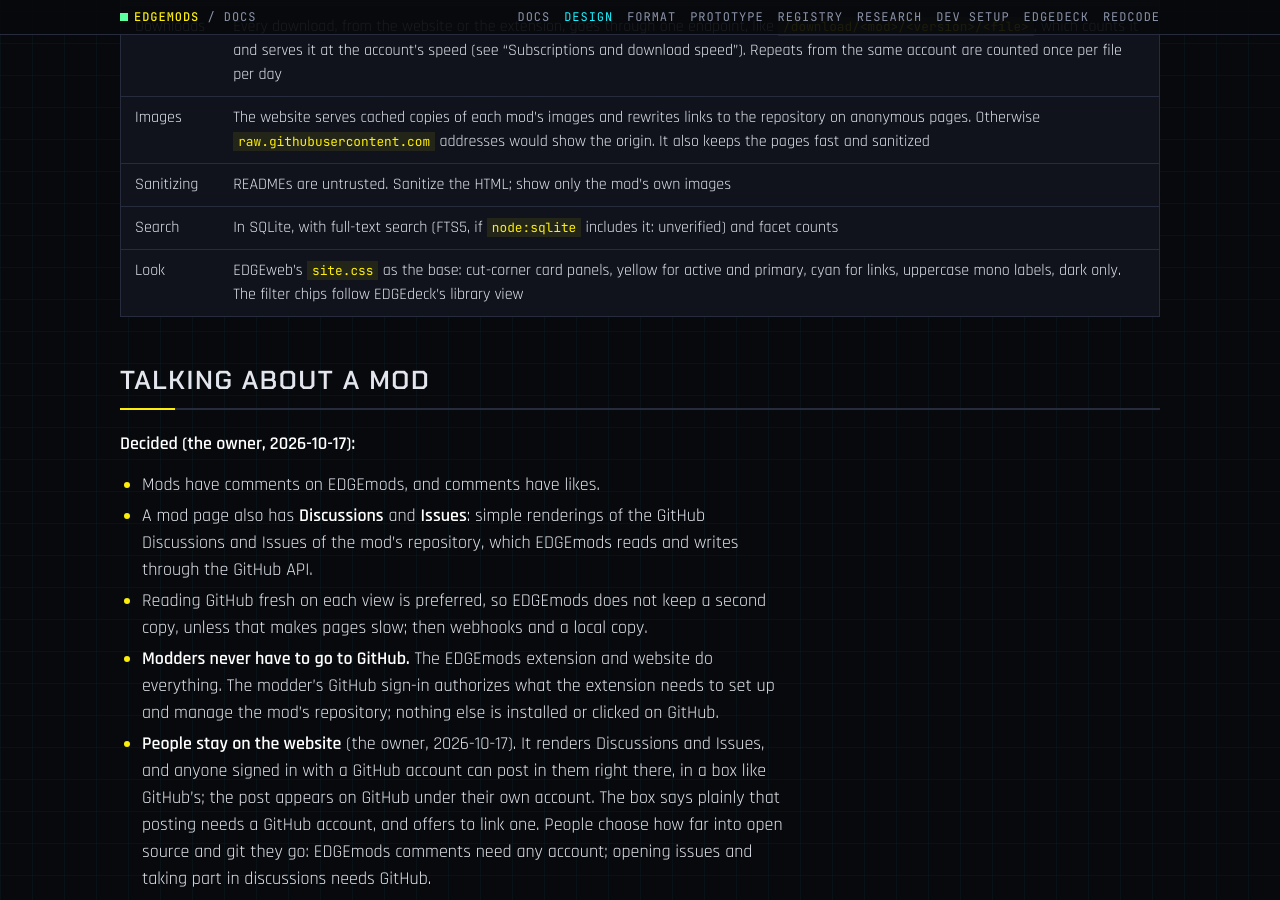
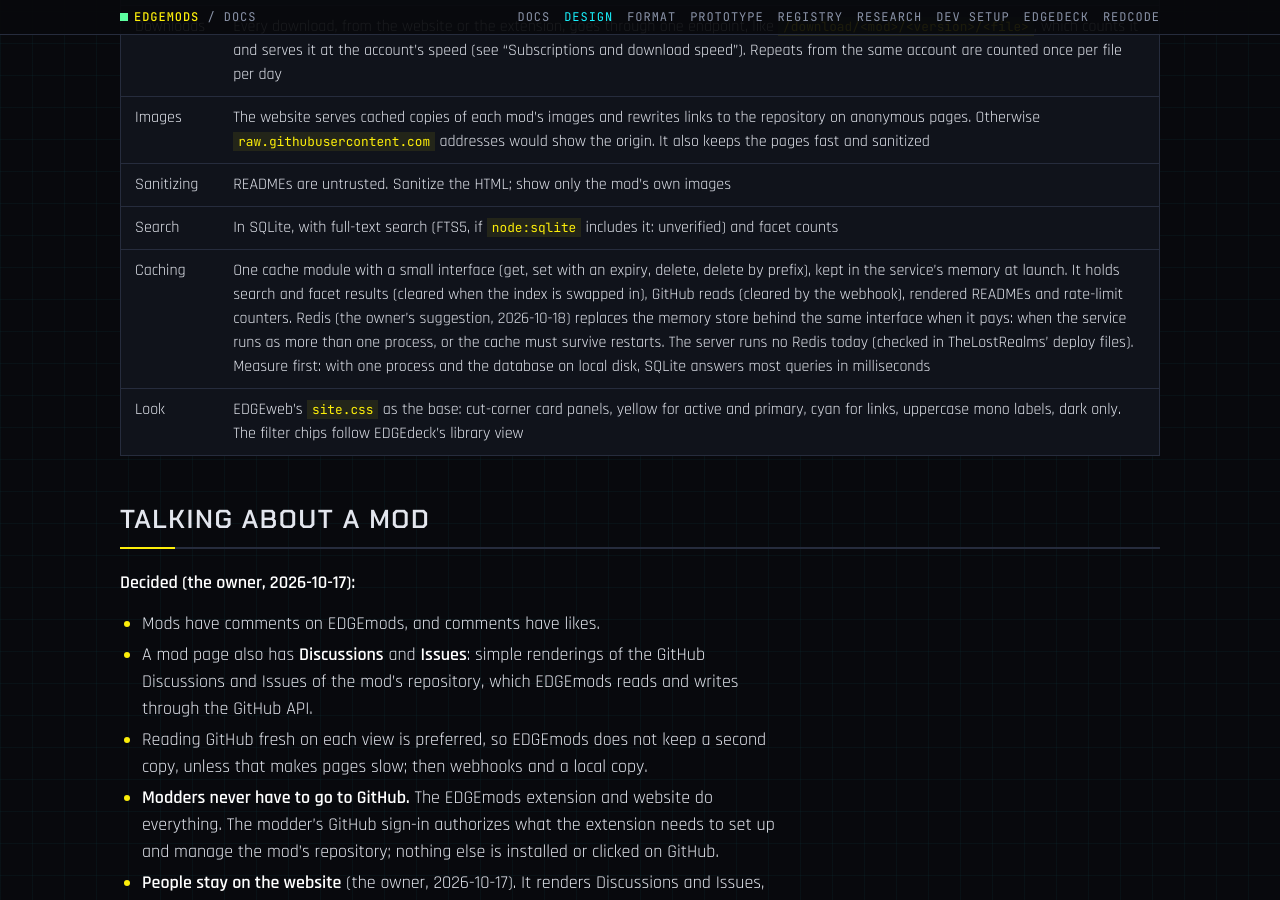
Before and after one commit to Edgemodders/EDGEmods, a Jekyll site: the page built from docs/design.md, in a window 1280 px wide and 900 px high, scrolled down 7989 px. Built offline with Jekyll 4.4.1, drawn with Linux system fonts in a browser that asks for light colours; our own code applies the rules of GitHub Pages for plain Markdown files.

Commit message:
Design: one cache interface, in memory at launch, Redis behind it when the service grows past one process
Co-Authored-By: Claude Opus 5.5 <noreply@anthropic.com>

```diff
--- a/docs/design.md
+++ b/docs/design.md
@@ -147,6 +147,7 @@ One approval is enough (proposed, from GitHub's documentation): GitHub's sign-in
 | Images | The website serves cached copies of each mod's images and rewrites links to the repository on anonymous pages. Otherwise `raw.githubusercontent.com` addresses would show the origin. It also keeps the pages fast and sanitized |
 | Sanitizing | READMEs are untrusted. Sanitize the HTML; show only the mod's own images |
 | Search | In SQLite, with full-text search (FTS5, if `node:sqlite` includes it: unverified) and facet counts |
+| Caching | One cache module with a small interface (get, set with an expiry, delete, delete by prefix), kept in the service's memory at launch. It holds search and facet results (cleared when the index is swapped in), GitHub reads (cleared by the webhook), rendered READMEs and rate-limit counters. Redis (the owner's suggestion, 2026-10-18) replaces the memory store behind the same interface when it pays: when the service runs as more than one process, or the cache must survive restarts. The server runs no Redis today (checked in TheLostRealms' deploy files). Measure first: with one process and the database on local disk, SQLite answers most queries in milliseconds |
 | Look | EDGEweb's `site.css` as the base: cut-corner card panels, yellow for active and primary, cyan for links, uppercase mono labels, dark only. The filter chips follow EDGEdeck's library view |
 
 ## Talking about a mod
```
